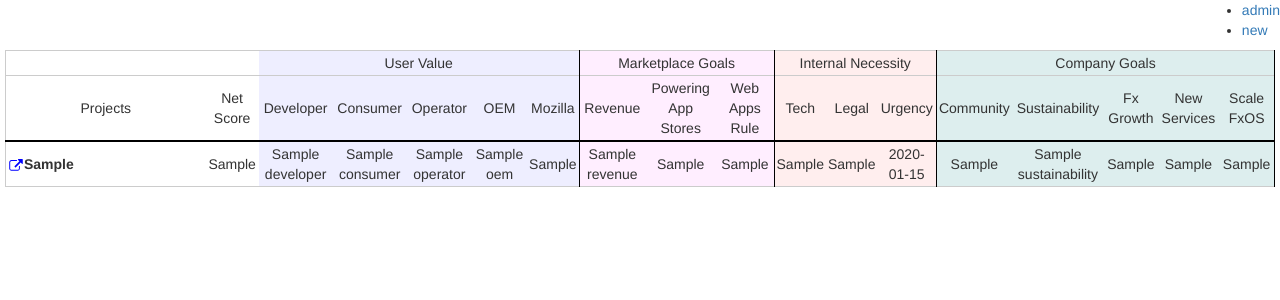
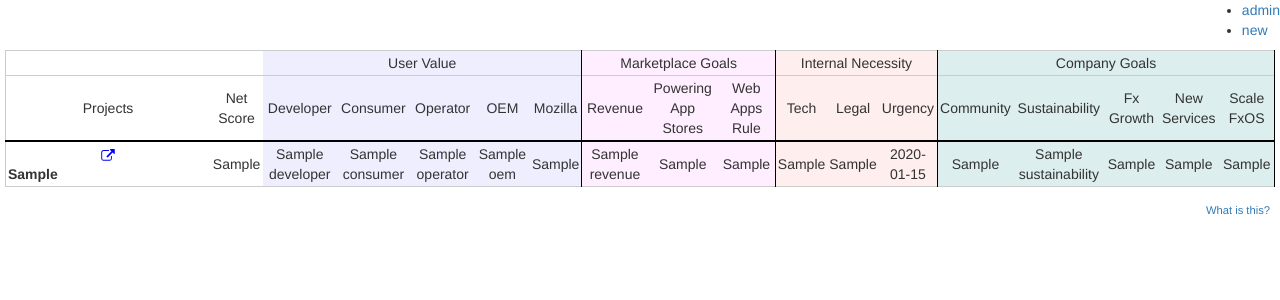
Before and after one commit to clouserw/jugband, a Flask app: template templates/scoreboard.html in a window 1280 px wide. Shown: the top 300 px of the page. Run offline with Flask 2, Linux system fonts and the light colour scheme; the template is opened without the code that fills it: most values are stand-ins (such as "Sample title", 1, 10 or a date in 2020); some libraries are stand-ins or nearby versions.

Commit message:
tweak scoreboard.  usable now

```diff
--- a/app.py
+++ b/app.py
@@ -92,6 +92,7 @@ def scoreboard():
         # set a default because we sort on it
         o['Net Score'] = 0
 
+        # TODO: this whole thing should be a function to share with home()
         for f in i['fields']:
 
             if f['type'] == 'text':
--- a/static/jugband.css
+++ b/static/jugband.css
@@ -70,6 +70,10 @@ tr:target td {
     text-align: left;
 }
 
+.hideme {
+    display:none;
+}
+
 .link {
     width: 16px;
     height: 16px;
@@ -123,6 +127,10 @@ tr:target td {
     text-align: left;
 }
 
+.summary {
+    text-align: left;
+}
+
 .ux {
     color: #a64b00;
 }
@@ -163,3 +171,9 @@ td.end {
 thead {
     border-bottom: 2px solid #000;
 }
+
+#footnote {
+    padding: 10px 10px 10px 10px;
+    text-align: right;
+    font-size: .8em;
+}
--- /dev/null
+++ b/static/scoreboard.js
@@ -0,0 +1,12 @@
+$(function() {
+
+  // If there is a highlighted row, let's expand it
+  if (window.location.hash) {
+    $(window.location.hash).find(".hideme").toggle();
+  }
+
+  // Toggle summary if you click on a row
+  $('tr').click(function() {
+    $(this).find(".hideme").toggle();
+  });
+});
--- a/templates/scoreboard.html
+++ b/templates/scoreboard.html
@@ -47,11 +47,12 @@
     <tbody>
       {% for item in results %}
         <tr id="{{item['Feature Requested']|safe|lower|replace(" ","_")}}">
-          <td class="project" title="{{item['Description & Justification']|safe|lower}}">
+          <td>
             {%- if item['podio_link'] -%}
               <a href="{{ item['podio_link'] }}#edit" target="_blank"><img class="link" src="static/external_link.svg" /></a>
             {%- endif -%}
-            {{ item['Feature Requested'] }}
+            <div class="project">{{ item['Feature Requested'] }}</div>
+            <div class="hideme summary">{{item['Description & Justification']|safe}}</div>
           </td>
           <td class="">{{ item['Net Score'] }}</td>
           <td class="user">{{ item['Developer'] }}</td>
@@ -77,4 +78,8 @@
       {% endfor %}
     </tbody>
   </table>
+  <div id="footnote">
+    <a href="http://micropipes.com/blog/2014/02/07/improving-our-process-part-1-identifying-priorities/">What is this?</a>
+  </div>
+  <script src="/static/scoreboard.js"></script>
 {% endblock %}
```
